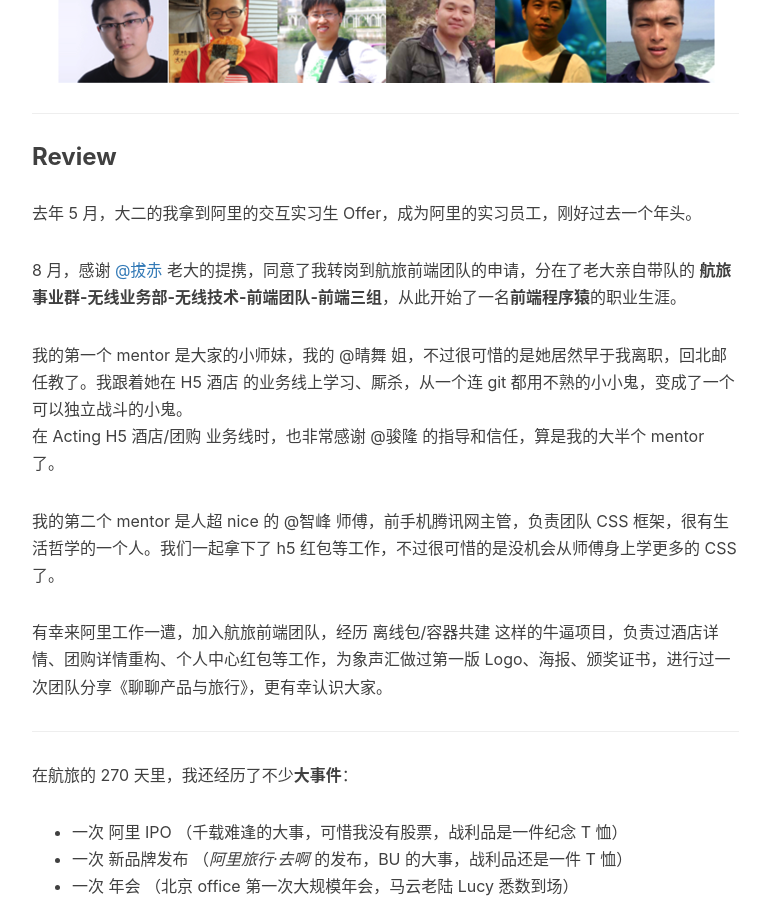
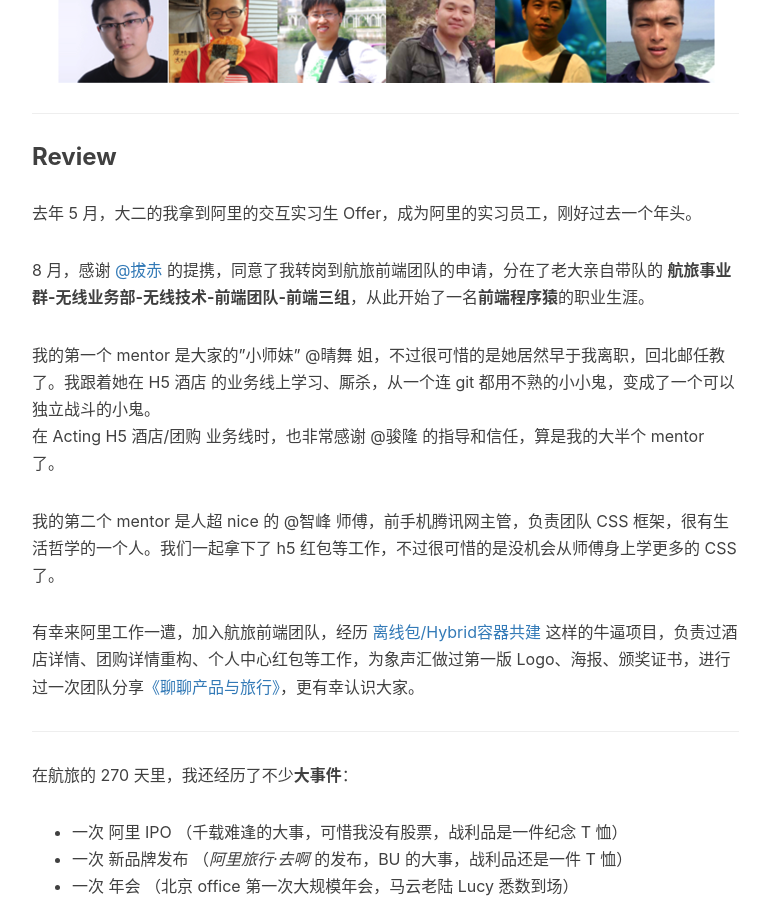
Before and after one commit to q97236143/Huxproh, a Jekyll site: the page built from _posts/2015-05-11-see-u-ali.markdown, in a window 1280 px wide and 900 px high, scrolled down 1285 px. Shown: the whole window, without its empty margins (233-1001 px from the left). Built offline with Jekyll 4.4.1, drawn with Linux system fonts in a browser that asks for light colours; nearby versions of some CDN libraries; comment, search, counter and statistics services are not loaded.

Commit message:
[self] new slides PWA; update profile and several posts

```diff
--- a/_posts/2014-01-29-hello-2015.markdown
+++ b/_posts/2014-01-29-hello-2015.markdown
@@ -47,7 +47,7 @@ Hux 的 Blog 就这么开通了。
 * Jekyll 的自定制非常容易，基本就是个模版引擎
 
 
-本来觉得最大的缺点可能是 GitHub 在国内访问起来太慢，所以第二天一起床就到 GitCafe(Chinese GitHub Copy) 迁移了一个[镜像](http://huxpro.gitcafe.io)出来，结果还是巨慢。
+本来觉得最大的缺点可能是 GitHub 在国内访问起来太慢，所以第二天一起床就到 GitCafe(Chinese GitHub Copy，现在被 Coding 收购了) 迁移了一个[镜像](http://huxpro.coding.me)出来，结果还是巨慢。
 
 哥哥可是个前端好嘛！ 果断开 Chrome DevTool 查了下网络请求，原来是 **pending 在了 Google Fonts** 上，页面渲染一直被阻塞到请求超时为止，难怪这么慢。
 忍痛割爱，只好把 Web Fonts 去了（反正超时看到的也只能是 fallback ），果然一下就正常了，而且 GitHub 和 GitCafe 对比并没有感受到明显的速度差异，虽然 github 的 ping 值明显要高一些，达到了 300ms，于是用 DNSPOD 优化了一下速度。
--- a/_posts/2015-05-11-see-u-ali.markdown
+++ b/_posts/2015-05-11-see-u-ali.markdown
@@ -25,15 +25,15 @@ Hi all
 
 去年 5 月，大二的我拿到阿里的交互实习生 Offer，成为阿里的实习员工，刚好过去一个年头。
 
-8 月，感谢 [@拔赤](http://weibo.com/jayli) 老大的提携，同意了我转岗到航旅前端团队的申请，分在了老大亲自带队的 **航旅事业群-无线业务部-无线技术-前端团队-前端三组**，从此开始了一名**前端程序猿**的职业生涯。
+8 月，感谢 [@拔赤](http://weibo.com/jayli) 的提携，同意了我转岗到航旅前端团队的申请，分在了老大亲自带队的 **航旅事业群-无线业务部-无线技术-前端团队-前端三组**，从此开始了一名**前端程序猿**的职业生涯。
 
-我的第一个 mentor 是大家的小师妹，我的 @晴舞 姐，不过很可惜的是她居然早于我离职，回北邮任教了。我跟着她在 H5 酒店 的业务线上学习、厮杀，从一个连 git 都用不熟的小小鬼，变成了一个可以独立战斗的小鬼。
+我的第一个 mentor 是大家的"小师妹" @晴舞 姐，不过很可惜的是她居然早于我离职，回北邮任教了。我跟着她在 H5 酒店 的业务线上学习、厮杀，从一个连 git 都用不熟的小小鬼，变成了一个可以独立战斗的小鬼。
 在 Acting H5 酒店/团购 业务线时，也非常感谢 @骏隆 的指导和信任，算是我的大半个 mentor 了。
 
 我的第二个 mentor 是人超 nice 的 @智峰 师傅，前手机腾讯网主管，负责团队 CSS 框架，很有生活哲学的一个人。我们一起拿下了 h5 红包等工作，不过很可惜的是没机会从师傅身上学更多的 CSS 了。
 
 
-有幸来阿里工作一遭，加入航旅前端团队，经历 离线包/容器共建 这样的牛逼项目，负责过酒店详情、团购详情重构、个人中心红包等工作，为象声汇做过第一版 Logo、海报、颁奖证书，进行过一次团队分享《聊聊产品与旅行》，更有幸认识大家。
+有幸来阿里工作一遭，加入航旅前端团队，经历 [离线包/Hybrid容器共建](https://www.zhihu.com/question/31316032/answer/75236718) 这样的牛逼项目，负责过酒店详情、团购详情重构、个人中心红包等工作，为象声汇做过第一版 Logo、海报、颁奖证书，进行过一次团队分享[《聊聊产品与旅行》](http://huxpro.coding.me/2015/06/15/alitrip-strategy/)，更有幸认识大家。
 
 ---
 
--- a/_posts/2015-07-09-js-module-7day.markdown
+++ b/_posts/2015-07-09-js-module-7day.markdown
@@ -1,11 +1,10 @@
 ---
 layout:     keynote
 title:      "JavaScript 模块化七日谈"
-subtitle:   "Keynote: JavaScript Modularization Journey"
+subtitle:   "Slides: JavaScript Modularization Journey"
 iframe:     "http://huangxuan.me/js-module-7day/"
 date:       2015-07-09
 author:     "Hux"
-header-img: "img/post-bg-js-version.jpg"
 tags:
     - 前端开发
     - JavaScript
--- a/_posts/2015-12-28-css-sucks-2015.markdown
+++ b/_posts/2015-12-28-css-sucks-2015.markdown
@@ -1,7 +1,7 @@
 ---
 layout:     keynote
 title:      "都 2015 年了，CSS 怎么还是这么糟糕"
-subtitle:   "Keynote: CSS Still Sucks 2015"
+subtitle:   "Slides: CSS Still Sucks 2015"
 iframe:     "http://huangxuan.me/css-sucks-2015/"
 date:       2015-12-28
 author:     "Hux"
```
Also changed, not shown: other parts of _posts/2015-05-11-see-u-ali.markdown (+0 -1 lines), _posts/2016-06-05-pwa-in-my-pov.markdown (added, +35 -0 lines), about.html (+6 -9 lines).
